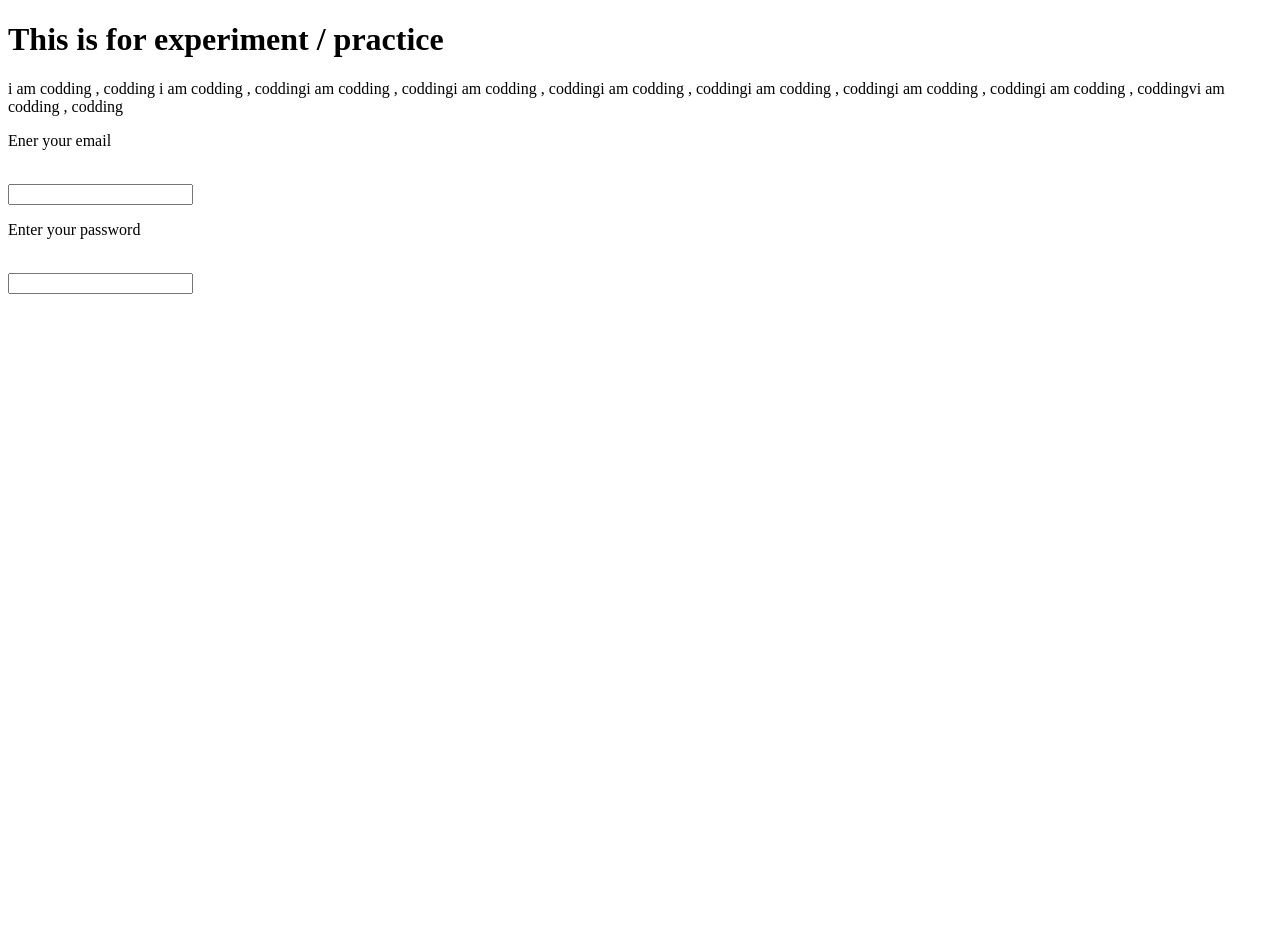
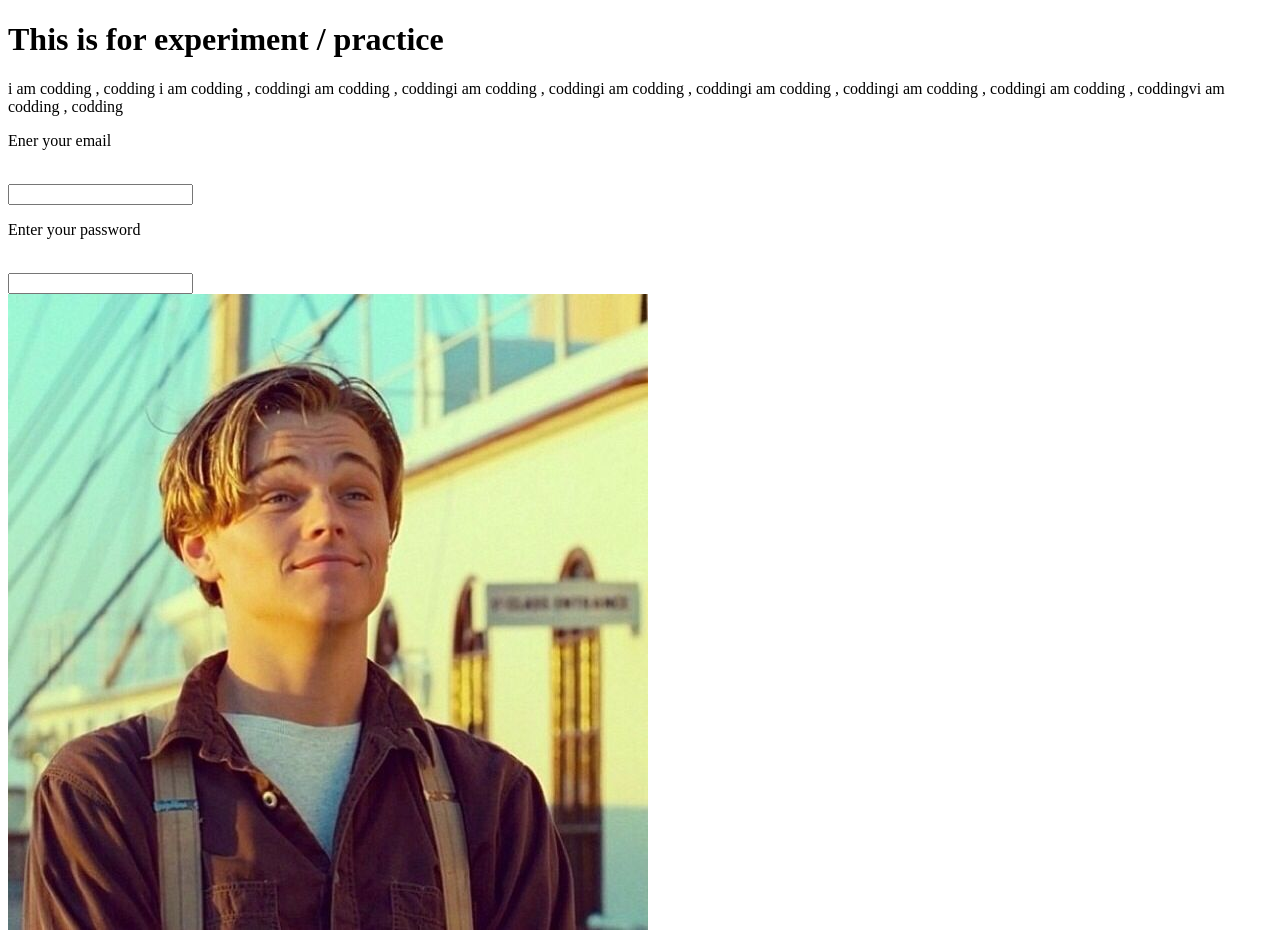
Before and after one commit to riday100/ex-first-new-repo, a plain HTML site: page ex-first-repo/index.html in a window 1280 px wide. Before the commit the page ends 800 px from the top, so only its background shows below. Drawn offline with Linux system fonts and the light colour scheme.

Commit message:
image added

```diff
--- a/ex-first-repo/index.html
+++ b/ex-first-repo/index.html
@@ -14,6 +14,7 @@
     <input type="email"><br>
     <p>Enter your password</p><br>
     <input type="password"><br>
+    <img src="decap12.jpg" alt="">
 
 
 
```
